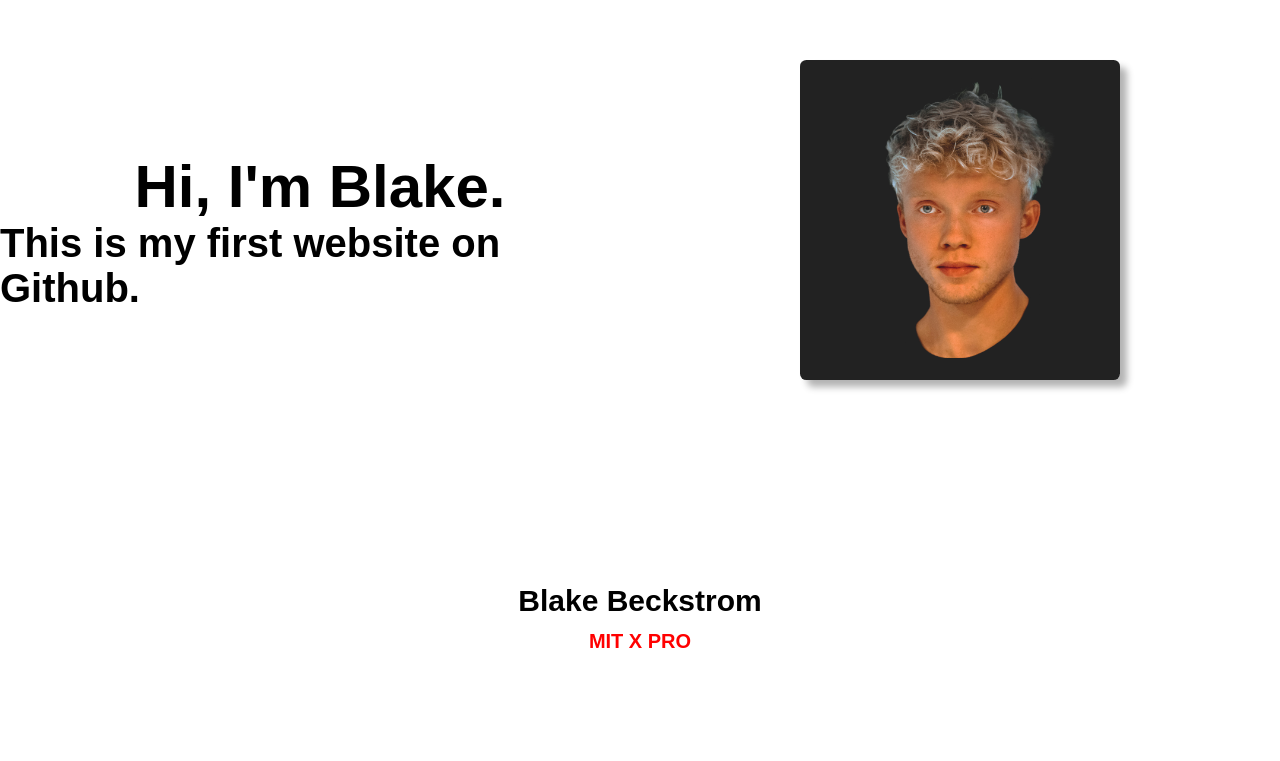
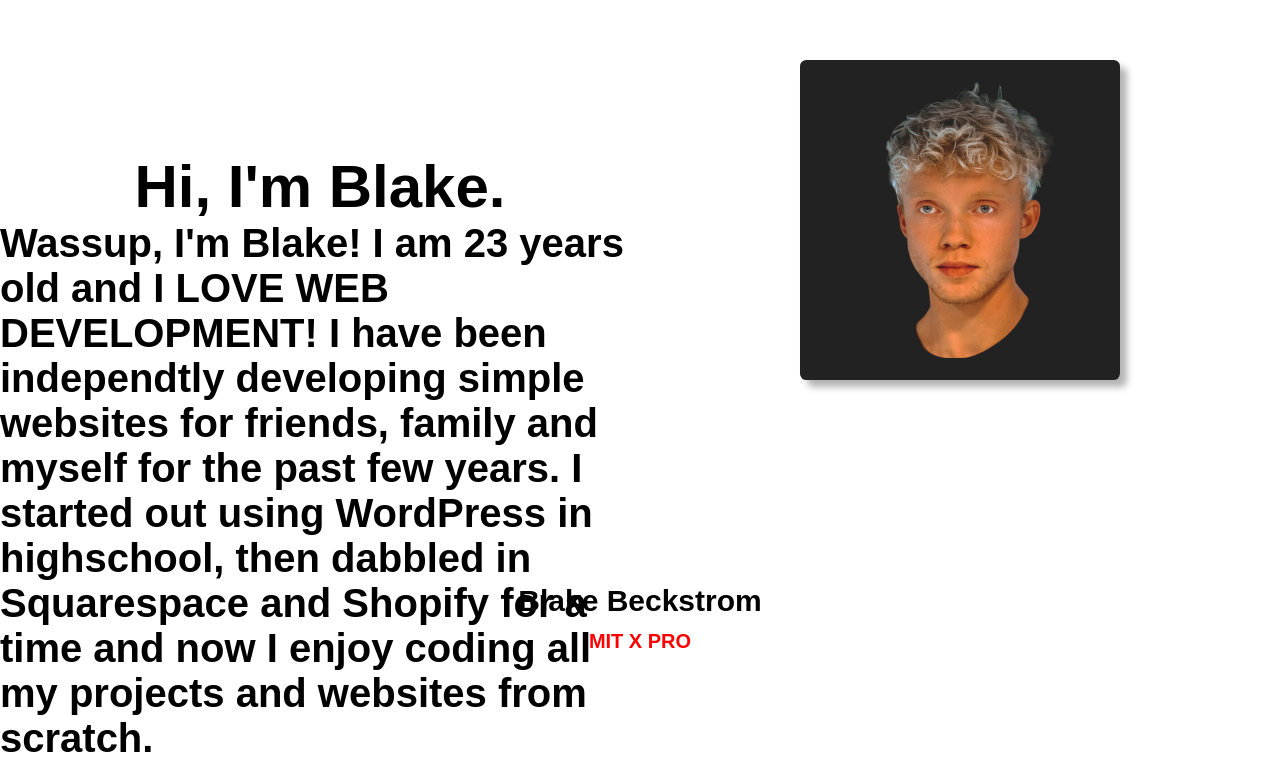
Before and after one commit to beckblakestrom/beckblakestrom.github.io, a plain HTML site: page index.html in a window 1280 px wide. Shown: the part 139-900 px from the top of the page. Before the commit the page ends 800 px from the top, so only its background shows below. Drawn offline with Linux system fonts and the light colour scheme; a web font is replaced by a local one.

Commit message:
updated info

```diff
--- a/index.html
+++ b/index.html
@@ -11,7 +11,13 @@
 	<body>
 		<div class="page-container">
 			<div class="intro">Hi, I'm Blake.</div>
-			<div class="description">This is my first website on Github.</div>
+			<div class="description">
+				Wassup, I'm Blake! I am 23 years old and I LOVE WEB DEVELOPMENT! I have
+				been independtly developing simple websites for friends, family and
+				myself for the past few years. I started out using WordPress in
+				highschool, then dabbled in Squarespace and Shopify for a time and now I
+				enjoy coding all my projects and websites from scratch.
+			</div>
 			<div class="img-container">
 				<img class="img" src="latest_big.jpg" alt="profile picture" />
 			</div>
```
